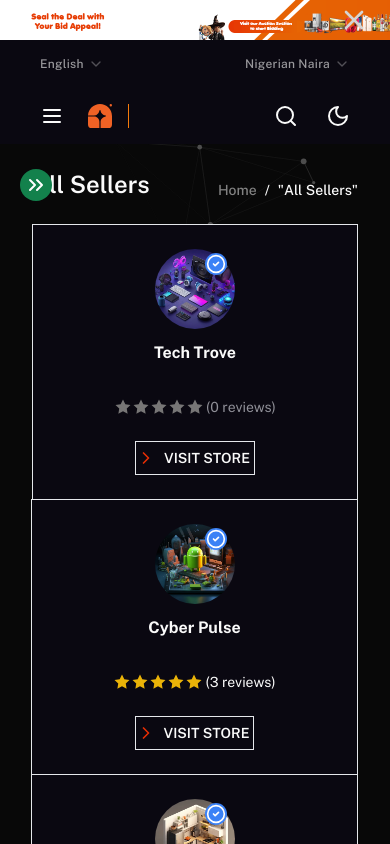
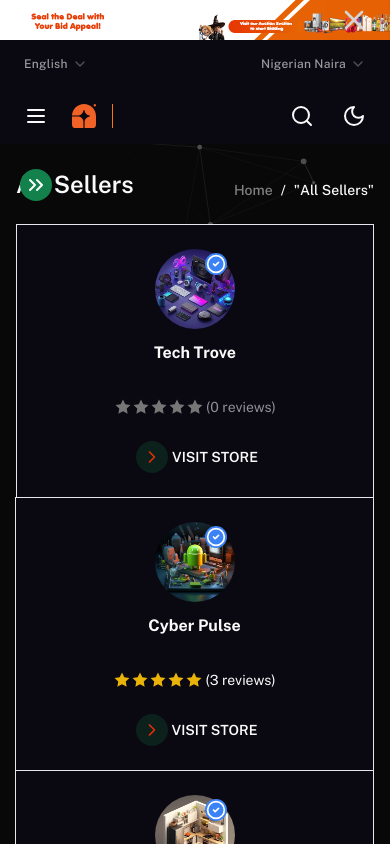
Before and after one commit to Kingjohneycodey/ecommerce-p1, a React (Vite) app: page /sellers in a window 390 px wide. Shown: the top 844 px of the page. Built offline with nearby package versions, Linux system fonts and the light colour scheme.

Commit message:
chore: create vercel comfig

```diff
--- a/src/components/sellers/SellerCard.jsx
+++ b/src/components/sellers/SellerCard.jsx
@@ -52,19 +52,22 @@ export function SellerCard({
       />
 
       <Link
-        className={`group/sellerCardLink relative mx-auto flex w-max items-center gap-8 py-1.5 text-sm font-semibold max-sm:gap-2 max-sm:border max-sm:pr-1 sm:-translate-x-2`}
+        className={`group/sellerCardLink relative mx-auto flex w-max items-center gap-8 py-1.5 text-sm font-semibold max-sm:gap-2 max-sm:pr-1 sm:-translate-x-2`}
         to={`/shop/${name.toLowerCase().replace(' ', '-')}-${id}`}
       >
-        <span className="absolute z-[1] h-full w-8 rounded-2xl bg-accent/20 transition-[width] duration-500 ease-in-out group-hover/sellerCardLink:w-[calc(100%_+_16px)] group-focus/sellerCardLink:w-[calc(100%_+_16px)] max-sm:hidden" />
+        <span className="absolute z-[1] h-full w-8 rounded-2xl bg-accent/20 transition-[width] duration-500 ease-in-out group-hover/sellerCardLink:w-[calc(100%_+_16px)] group-focus/sellerCardLink:w-[calc(100%_+_16px)]" />
         <span
           className={cn(
             'relative z-10 flex place-items-center text-brand-primary',
-            'box-content before:absolute before:left-4 before:top-1/2 before:h-[2px] before:w-0 before:-translate-y-1/2 before:bg-brand-primary before:opacity-0 before:transition-all before:duration-300 before:ease-in before:content-[""] group-hover/sellerCardLink:before:w-4 group-hover/sellerCardLink:before:opacity-100 group-focus/sellerCardLink:before:w-4 group-focus/sellerCardLink:before:opacity-100 max-sm:before:hidden'
+            'box-content before:absolute before:left-4 before:top-1/2 before:h-[2px] before:w-0 before:-translate-y-1/2 before:bg-brand-primary before:opacity-0 before:transition-all before:duration-300 before:ease-in before:content-[""] group-hover/sellerCardLink:before:w-4 group-hover/sellerCardLink:before:opacity-100 group-focus/sellerCardLink:before:w-4 group-focus/sellerCardLink:before:opacity-100'
           )}
         >
-          <ChevronRightIcon className="size-5 translate-x-[6px] transition-transform duration-300 ease-in max-sm:translate-x-0 sm:group-hover/sellerCardLink:translate-x-5 sm:group-focus/sellerCardLink:translate-x-5" />
+          <ChevronRightIcon className="size-5 translate-x-[6px] transition-transform duration-300 ease-in group-hover/sellerCardLink:translate-x-5 group-focus/sellerCardLink:translate-x-5" />
         </span>
-        VISIT STORE
+        <span className="max-sm:translate-x-2">
+          {' '}
+          VISIT STORE
+        </span>
       </Link>
     </div>
   )
--- a/src/components/ui/Footer.jsx
+++ b/src/components/ui/Footer.jsx
@@ -82,7 +82,7 @@ export function Footer() {
         </div>
       </section>
 
-      <section className="page-bounds flex flex-col items-start justify-between lg:flex-row">
+      <section className="flex flex-col items-start justify-between lg:flex-row">
         <ItemsGroup title="basic navigations">
           {footerLinks.basicNav.map((n) => (
             <li key={n.title}>
@@ -262,7 +262,7 @@ function ItemsGroup({ title, children }) {
     <div className="max-lg:w-full max-lg:border-b max-lg:border-b-neutral-foreground-100/30">
       <h5
         onClick={toggleOpen}
-        className="capitalize max-lg:flex max-lg:w-full max-lg:items-center max-lg:justify-between max-lg:bg-neutral-100 max-lg:px-8 max-lg:py-8 max-lg:text-neutral-foreground-200 lg:uppercase"
+        className="page-bounds capitalize max-lg:flex max-lg:w-full max-lg:items-center max-lg:justify-between max-lg:bg-neutral-100 max-lg:px-8 max-lg:py-8 max-lg:text-neutral-foreground-200 lg:uppercase"
       >
         <span>{title}</span>
         <span
@@ -276,7 +276,7 @@ function ItemsGroup({ title, children }) {
       </h5>
       <div
         className={cn(
-          'transition-[max-height] ease-out max-lg:overflow-hidden max-lg:px-8 max-lg:py-0',
+          'page-bounds transition-[max-height] ease-out max-lg:overflow-hidden max-lg:px-8 max-lg:py-0',
           isOpen
             ? 'max-h-96 duration-[2.5s]'
             : 'tran duration-400 max-h-0'
--- a/src/components/ui/header/TopBar.jsx
+++ b/src/components/ui/header/TopBar.jsx
@@ -5,7 +5,7 @@ import { Link } from 'react-router-dom'
 
 export function TopBar() {
   return (
-    <div className="relative z-10 flex h-12 items-center justify-between bg-background px-8 lg:px-16">
+    <div className="page-bounds relative z-10 flex h-12 items-center justify-between bg-background">
       <LanguageDropDown />
       <CurrencyDropDown />
 
--- a/src/index.css
+++ b/src/index.css
@@ -83,7 +83,7 @@
 }
 
 .page-bounds {
-  @apply px-8 lg:px-20;
+  @apply px-4 md:px-8 lg:px-20;
 }
 
 #particlesBg {
```
Also changed, not shown: vercel.json (added).
